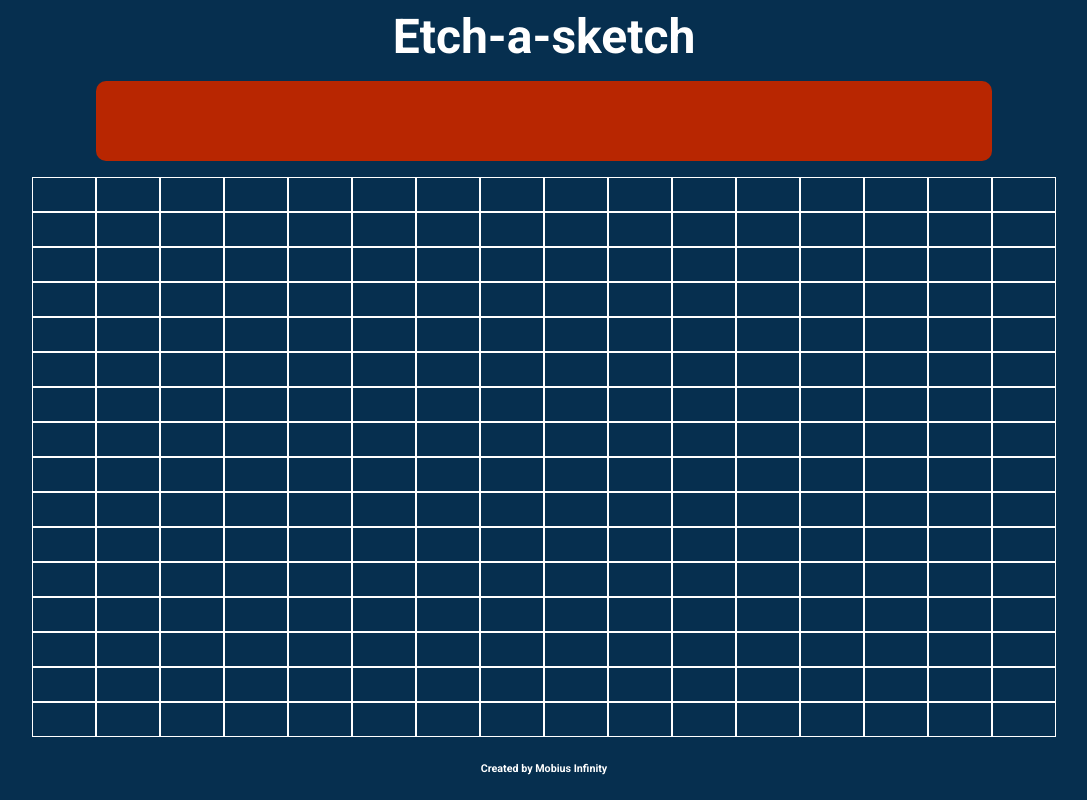
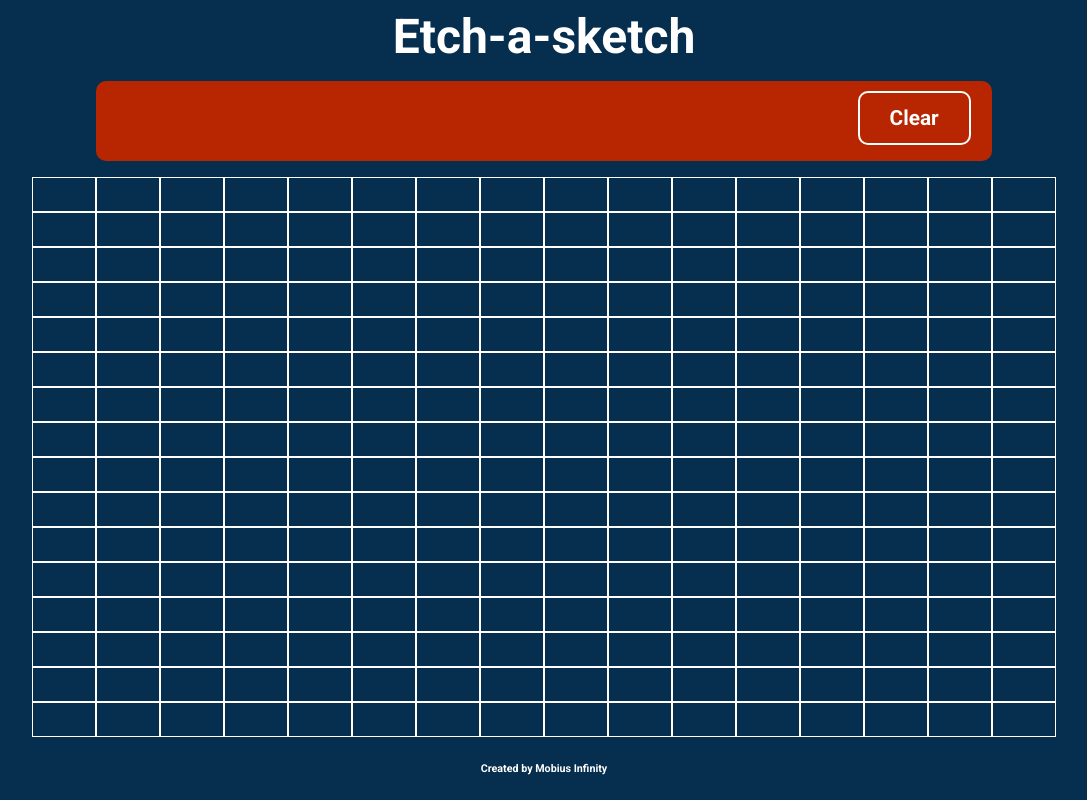
Before and after one commit to MobiusInfinity1000/etch-a-sketch, a plain HTML site: page index.html in a window 1280 px wide. Shown: the whole page, without its empty margins (96-1183 px from the left). Drawn offline with Linux system fonts and the light colour scheme.

Commit message:
Adding clear button functionality

```diff
--- a/etch-a-sketch.js
+++ b/etch-a-sketch.js
@@ -20,3 +20,12 @@ function addElementLoop(){
     document.getElementById("grid-container").style["grid-template-columns"] = "repeat(16, 1fr)";
 }
 document.body.onload = addElementLoop;
+
+//clear button functionality
+const clearButton = document.getElementById('clearButton');
+clearButton.addEventListener("click", () => {
+    const gridDivs = document.getElementById("grid-container").querySelectorAll(".grid-element");
+    for (let i=0; i<256; i++){
+        gridDivs[i].style.backgroundColor = "#062F4F";
+    }
+});
--- a/index.html
+++ b/index.html
@@ -10,7 +10,9 @@
 </head>
 <body>
     <div id ="title"><h1>Etch-a-sketch</h1></div>
-    <div id ="controller-container" class = "controller-container"></div>
+    <div id ="controller-container" class = "controller-container">
+        <button class = "controller" id = "clearButton">Clear</button>
+    </div>
     <div id ="grid-container" class="container"></div>
     <div id = "footer"><h6>Created by Mobius Infinity</h6></div>
 
--- a/styles.css
+++ b/styles.css
@@ -22,6 +22,7 @@ h1{
     display:grid;
     /* display: flex; */
     background-color: white;
+
     /* flex-wrap: wrap;
     justify-content: space-between; */
     height: 70vh;
@@ -34,10 +35,32 @@ h1{
     margin-top: 2vh;
     margin-bottom: 2vh;
     display: block;
+    position: relative;
     background-color: #B82601;
+    align-items: center;
     height: 10vh;
     width: 70vw;
     border-radius: 10px;
+}
+
+.controller{
+    margin:auto;
+    padding:13px 30px 13px 30px;
+    background-color: #B82601;
+    border-style: solid;
+    border-color: white;
+    color: white;
+    position: absolute;
+    top: 1.25vh;
+    left: 85%;
+    font-size:1.3em;
+    border-radius: 10px;
+    border-bottom:
+}
+
+.controller:hover{
+    background-color: black;
+    color:white;
 }
 
 #footer{
```
